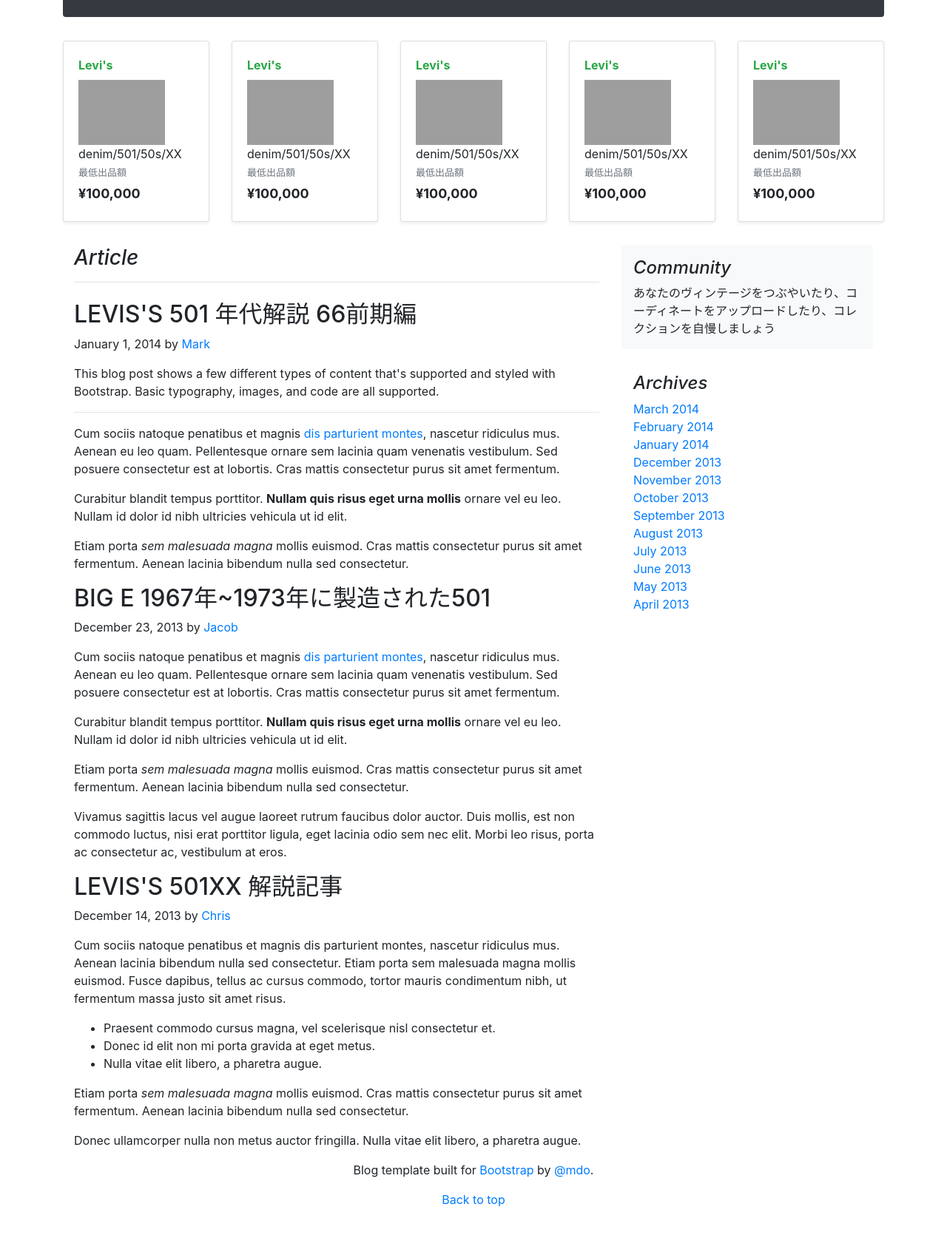
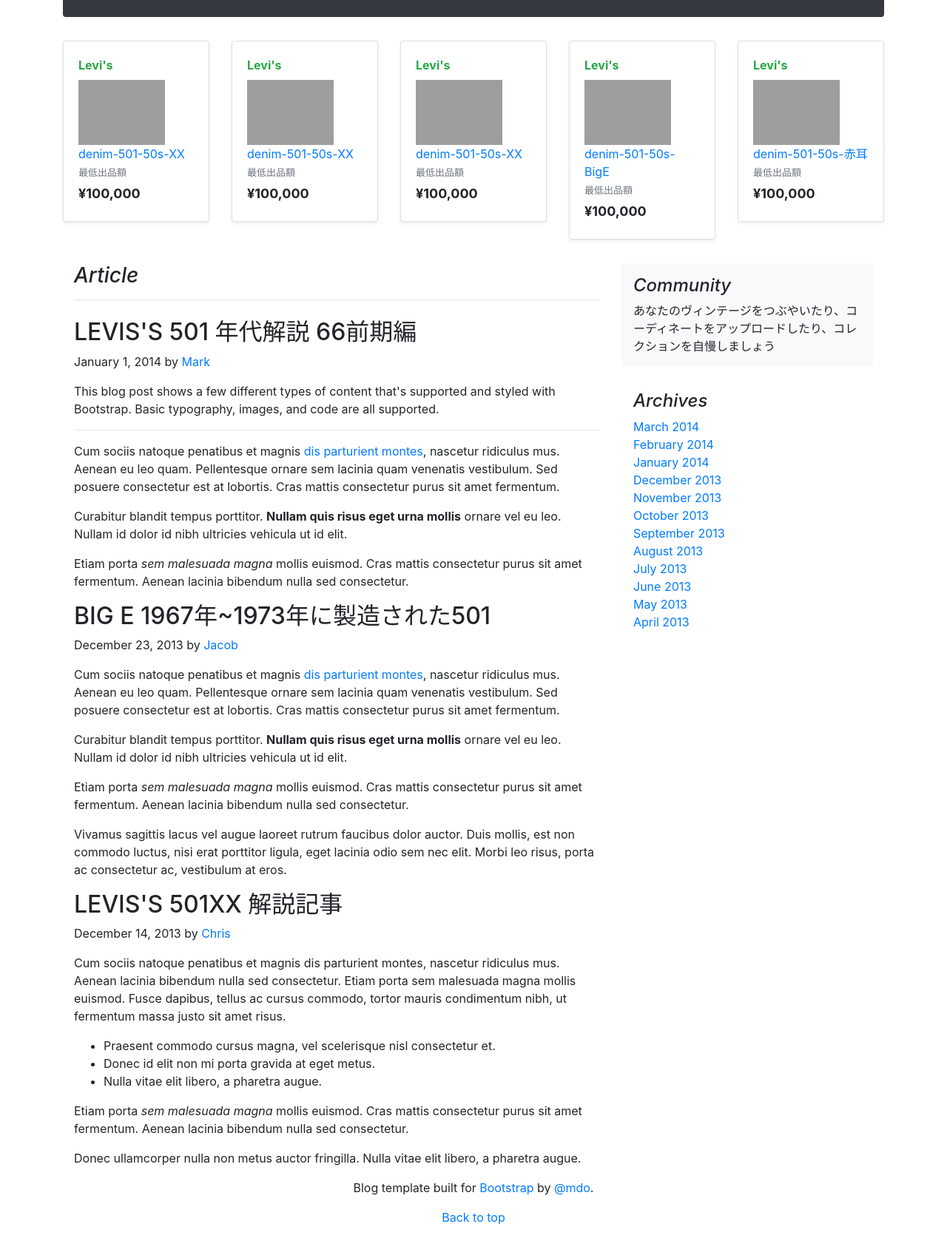
Before and after one commit to atsushimemet/vook_web_v2, a Django app: page / in a window 1280 px wide. Shown: the part 478-2152 px from the top of the page at 74% size. Before the commit the page ends 2110 px from the top, so only its background shows below. Run offline with Django 4.2, Linux system fonts and the light colour scheme; some libraries are stand-ins or nearby versions; grey boxes are pictures that could not be loaded.

Commit message:
close #31 (#32)
* feat: #31 urls.pyにproduct_pageを追加

* feat: #31 views.pyにproduct_pageを追加

* feat: #31 productsコンテキストを追加

* feat: #31 productsコンテキストの分割

* feat: #31 index.htmlにテンプレート変数を反映

* fix: #31 テンプレート変数の修正

* fix: #31 products変数の修正

* fix: #31 '/'を'-'に変更

* feat: #31 全ての商品にリンクを追加

* feat: #31 product_page.htmlの追加

```diff
--- a/vook_web/templates/vook_web/index.html
+++ b/vook_web/templates/vook_web/index.html
@@ -85,7 +85,7 @@
           <div class="card-body d-flex flex-column align-items-start">
             <strong class="d-inline-block mb-2 text-success">Levi's</strong>
             <img src="{% static './image/sample_levis.webp' %}" class="card-product" alt="">
-            <div class="mb-1 card-product-nm">denim/501/50s/XX</div>
+            <div class="mb-1 card-product-nm"><a href="{% url 'product_page' product_0 %}">{{ product_0 }}</a></div>
             <div class="mb-1 text-muted card-product-min-price-header">最低出品額</div>
             <div class="mb-1 card-product-min-price">¥100,000</div>
           </div>
@@ -96,7 +96,7 @@
           <div class="card-body d-flex flex-column align-items-start">
             <strong class="d-inline-block mb-2 text-success">Levi's</strong>
             <img src="{% static './image/sample_levis.webp' %}" class="card-product" alt="">
-            <div class="mb-1 card-product-nm">denim/501/50s/XX</div>
+            <div class="mb-1 card-product-nm"><a href="{% url 'product_page' product_0 %}">{{ product_0 }}</a></div>
             <div class="mb-1 text-muted card-product-min-price-header">最低出品額</div>
             <div class="mb-1 card-product-min-price">¥100,000</div>
           </div>
@@ -107,7 +107,7 @@
           <div class="card-body d-flex flex-column align-items-start">
             <strong class="d-inline-block mb-2 text-success">Levi's</strong>
             <img src="{% static './image/sample_levis.webp' %}" class="card-product" alt="">
-            <div class="mb-1 card-product-nm">denim/501/50s/XX</div>
+            <div class="mb-1 card-product-nm"><a href="{% url 'product_page' product_0 %}">{{ product_0 }}</a></div>
             <div class="mb-1 text-muted card-product-min-price-header">最低出品額</div>
             <div class="mb-1 card-product-min-price">¥100,000</div>
           </div>
@@ -118,7 +118,7 @@
           <div class="card-body d-flex flex-column align-items-start">
             <strong class="d-inline-block mb-2 text-success">Levi's</strong>
             <img src="{% static './image/sample_levis.webp' %}" class="card-product" alt="">
-            <div class="mb-1 card-product-nm">denim/501/50s/XX</div>
+            <div class="mb-1 card-product-nm"><a href="{% url 'product_page' product_1 %}">{{ product_1 }}</a></div>
             <div class="mb-1 text-muted card-product-min-price-header">最低出品額</div>
             <div class="mb-1 card-product-min-price">¥100,000</div>
           </div>
@@ -129,7 +129,7 @@
           <div class="card-body d-flex flex-column align-items-start">
             <strong class="d-inline-block mb-2 text-success">Levi's</strong>
             <img src="{% static './image/sample_levis.webp' %}" class="card-product" alt="">
-            <div class="mb-1 card-product-nm">denim/501/50s/XX</div>
+            <div class="mb-1 card-product-nm"><a href="{% url 'product_page' product_2 %}">{{ product_2 }}</a></div>
             <div class="mb-1 text-muted card-product-min-price-header">最低出品額</div>
             <div class="mb-1 card-product-min-price">¥100,000</div>
           </div>
--- /dev/null
+++ b/vook_web/templates/vook_web/product_page.html
@@ -0,0 +1,2 @@
+<h1>{{ product_name }}</h1>
+<p>ここに商品の詳細を記載する</p>
--- a/vook_web/urls.py
+++ b/vook_web/urls.py
@@ -4,4 +4,5 @@ from . import views
 
 urlpatterns = [
     path("", views.index, name="index"),
+    path("<str:product_name>/", views.product_page, name="product_page"),
 ]
--- a/vook_web/views.py
+++ b/vook_web/views.py
@@ -3,4 +3,18 @@ from django.shortcuts import render
 
 # Create your views here.
 def index(request):
-    return render(request, "vook_web/index.html", {})
+    products = ["denim-501-50s-XX", "denim-501-50s-BigE", "denim-501-50s-赤耳"]
+    return render(
+        request,
+        "vook_web/index.html",
+        {
+            "product_0": products[0],
+            "product_1": products[1],
+            "product_2": products[2],
+        },
+    )
+
+
+def product_page(request, product_name):
+    # 商品ページのビュー関数
+    return render(request, "vook_web/product_page.html", {"product_name": product_name})
```
